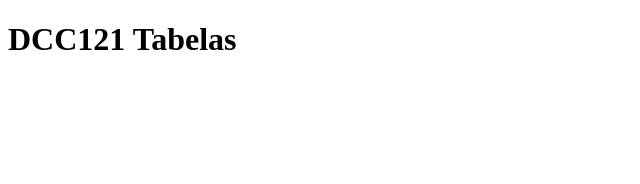
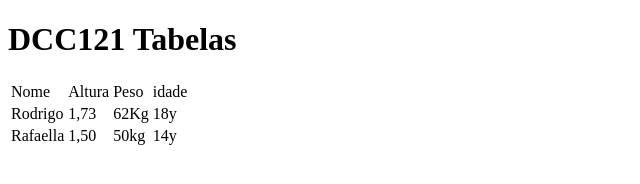
Before and after one commit to ufjf-dcc121/ufjf-dcc121-2022-1-atv2-1RodrigoSoares, a plain HTML site: page tabela.html in a window 1280 px wide. Shown: the whole page, without its empty margins (0-640 px from the left). Drawn offline with Linux system fonts and the light colour scheme.

Commit message:
Adiciona dados na tabela

```diff
--- a/tabela.html
+++ b/tabela.html
@@ -1,11 +1,30 @@
 <!DOCTYPE html>
 <html lang="en">
-<head>
-    <meta charset="UTF-8">
+  <head>
+    <meta charset="UTF-8" />
     <title>DCC121 Tabelas</title>
-</head>
-<body>
+  </head>
+  <body>
     <h1>DCC121 Tabelas</h1>
-
-</body>
+    <table>
+      <tr>
+        <td>Nome</td>
+        <td>Altura</td>
+        <td>Peso</td>
+        <td>idade</td>
+      </tr>
+      <tr>
+        <td>Rodrigo</td>
+        <td>1,73</td>
+        <td>62Kg</td>
+        <td>18y</td>
+      </tr>
+      <tr>
+        <td>Rafaella</td>
+        <td>1,50</td>
+        <td>50kg</td>
+        <td>14y</td>
+      </tr>
+    </table>
+  </body>
 </html>
```
